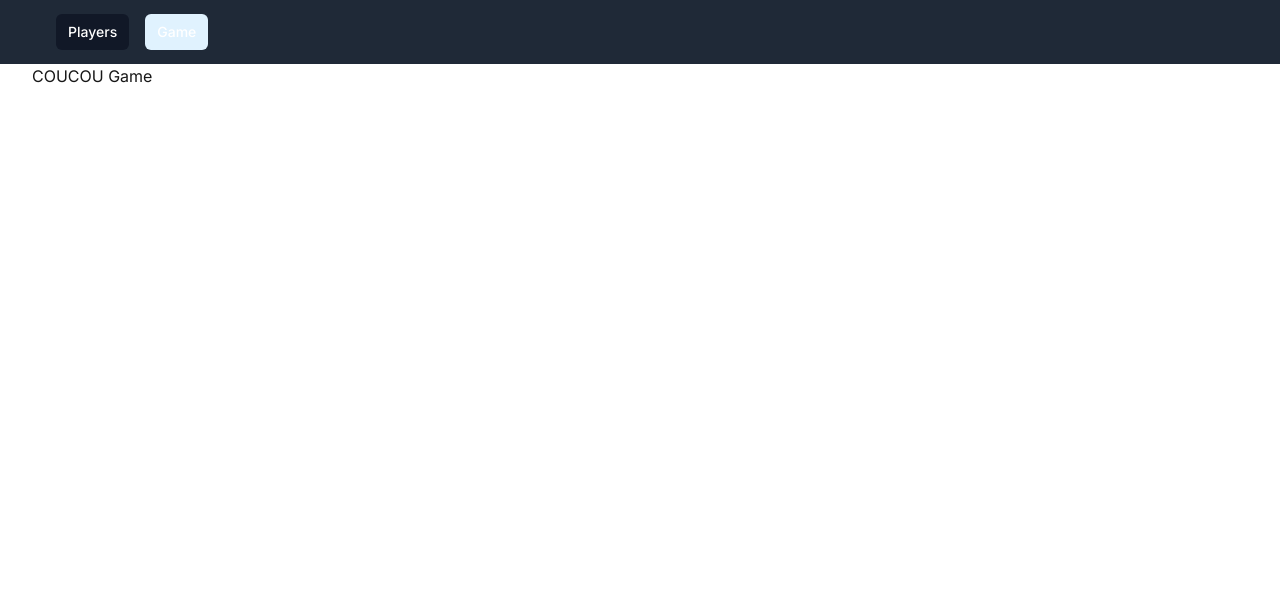
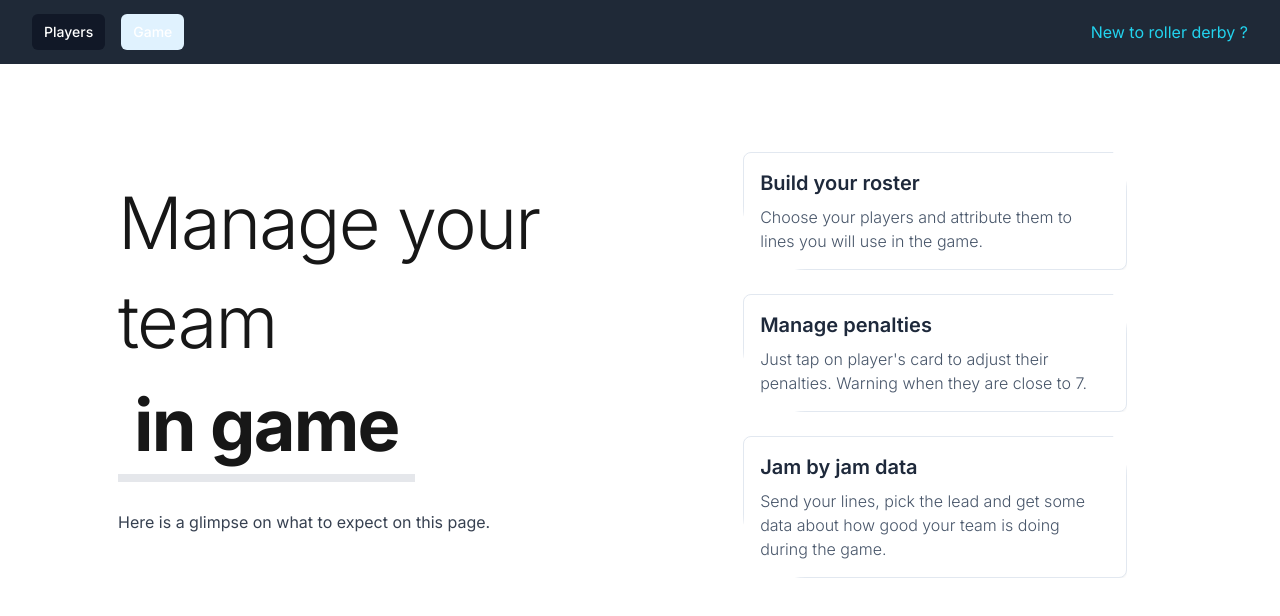
Before and after one commit to GlennCarroy/lineup_manager_next, a Next.js app: page /game in a window 1280 px wide. Shown: the top 616 px of the page. Built offline with nearby package versions, Linux system fonts and the light colour scheme; a web font is replaced by a local one.

Commit message:
Game page presentation, css improvement

```diff
--- a/src/app/game/page.tsx
+++ b/src/app/game/page.tsx
@@ -1,3 +1,59 @@
 export default function Game() {
-    return <p>COUCOU Game</p>
+    return (
+    <div className="flex items-center  n justify-center overflow-hidden z-50 ">
+        <div className="mx-auto h-full px-4  pb-20   md:pb-10 sm:max-w-xl md:max-w-full md:px-24 lg:max-w-screen-xl lg:px-8">
+            <div className="flex flex-col items-center justify-between lg:flex-row py-16">
+                <div>
+                    <div className="lg:max-w-xl lg:pr-5 z-40">
+                        <h2 className="mb-6 max-w-lg text-5xl font-light leading-snug tracking-tight text-g1 sm:text-7xl sm:leading-snug">
+                            Manage your team
+                            <span className="my-1 inline-block border-b-8 border-g4 bg-white px-4 font-bold text-g4 animate__animated animate__flash">in game</span>
+                        </h2>
+                        <p className="text-base text-gray-700">Here is a glimpse on what to expect on this page.</p>
+                    </div>
+                </div>
+                <div className="lg:ml-32 lg:block lg:w-1/2 xs:mt-3">
+
+                    <div className="abg-orange-400 mx-auto w-fit overflow-hidden rounded-[4rem] rounded-br-none rounded-tl-none">
+                        <div className="relative flex flex-col mt-6 bg-white shadow-sm border border-slate-200 rounded-lg w-96">
+                            <div className="p-4">
+                                <h5 className="mb-2 text-slate-800 text-xl font-semibold">
+                                    Build your roster
+                                </h5>
+                                <p className="text-slate-600 leading-normal font-light">
+                                    Choose your players and attribute them to lines you will use in the game.
+                                </p>
+                            </div>
+                        </div>
+                    </div>
+                    <div className="abg-orange-400 mx-auto w-fit overflow-hidden rounded-[4rem] rounded-br-none rounded-tl-none">
+                        <div className="relative flex flex-col mt-6 bg-white shadow-sm border border-slate-200 rounded-lg w-96">
+                            <div className="p-4">
+                                <h5 className="mb-2 text-slate-800 text-xl font-semibold">
+                                    Manage penalties
+                                </h5>
+                                <p className="text-slate-600 leading-normal font-light">
+                                    Just tap on player's card to adjust their penalties. Warning when they are close to 7.
+                                </p>
+                            </div>
+                        </div>
+                    </div>
+                    <div className="abg-orange-400 mx-auto w-fit overflow-hidden rounded-[4rem] rounded-br-none rounded-tl-none">
+                        <div className="relative flex flex-col mt-6 bg-white shadow-sm border border-slate-200 rounded-lg w-96">
+                            <div className="p-4">
+                                <h5 className="mb-2 text-slate-800 text-xl font-semibold">
+                                    Jam by jam data
+                                </h5>
+                                <p className="text-slate-600 leading-normal font-light">
+                                    Send your lines, pick the lead and get some data about how good your team is doing during the game.
+                                </p>
+                            </div>
+                        </div>
+                    </div>
+
+                </div>
+            </div>
+        </div>
+    </div>
+    )
 }
--- a/src/app/ui/common/navigation.tsx
+++ b/src/app/ui/common/navigation.tsx
@@ -38,7 +38,7 @@ export default function MainNav() {
                         </button>
                     </div>
                     <div className="flex flex-1 items-center justify-center sm:items-stretch sm:justify-start">
-                        <div className="hidden sm:ml-6 sm:block">
+                        <div className="hidden sm:block">
                             <div className="flex space-x-4">
                                 {links.map((link, index) => (
                                     <Link
@@ -55,9 +55,11 @@ export default function MainNav() {
                             </div>
                         </div>
                     </div>
+                    <a href="https://www.youtube.com/watch?v=cjkJfjTe-Ds&t=27s" target="_blank" className=' space-x-4 block text-cyan-400'>New to roller derby ?</a>
                 </div>
             </div>
-            {revealMobileNav && <div className="sm:hidden" id="mobile-menu">
+            {revealMobileNav &&
+            <div className="sm:hidden" id="mobile-menu">
                 <div className="space-y-1 px-2 pb-3 pt-2">
                     {links.map((link, index) => (
                         <Link
@@ -72,7 +74,8 @@ export default function MainNav() {
                         </Link>
                     ))}
                 </div>
-            </div>}
+            </div>
+            }
         </nav>
     )
 }
--- a/src/app/ui/playerCard.tsx
+++ b/src/app/ui/playerCard.tsx
@@ -14,7 +14,7 @@ export default function PlayerCard({ player }: props) {
     }
 
     return (
-        <div className="min-w-28 min-h-28 border-2 rounded-lg border-slate-500 p-2 shadow-lg flex flex-col justify-between">
+        <div className="w-32 h-32 border-2 rounded-lg border-slate-500 p-2 shadow-lg flex flex-col justify-between">
             <span className="text-lg">
                 {player.derbyName}
             </span>
```
